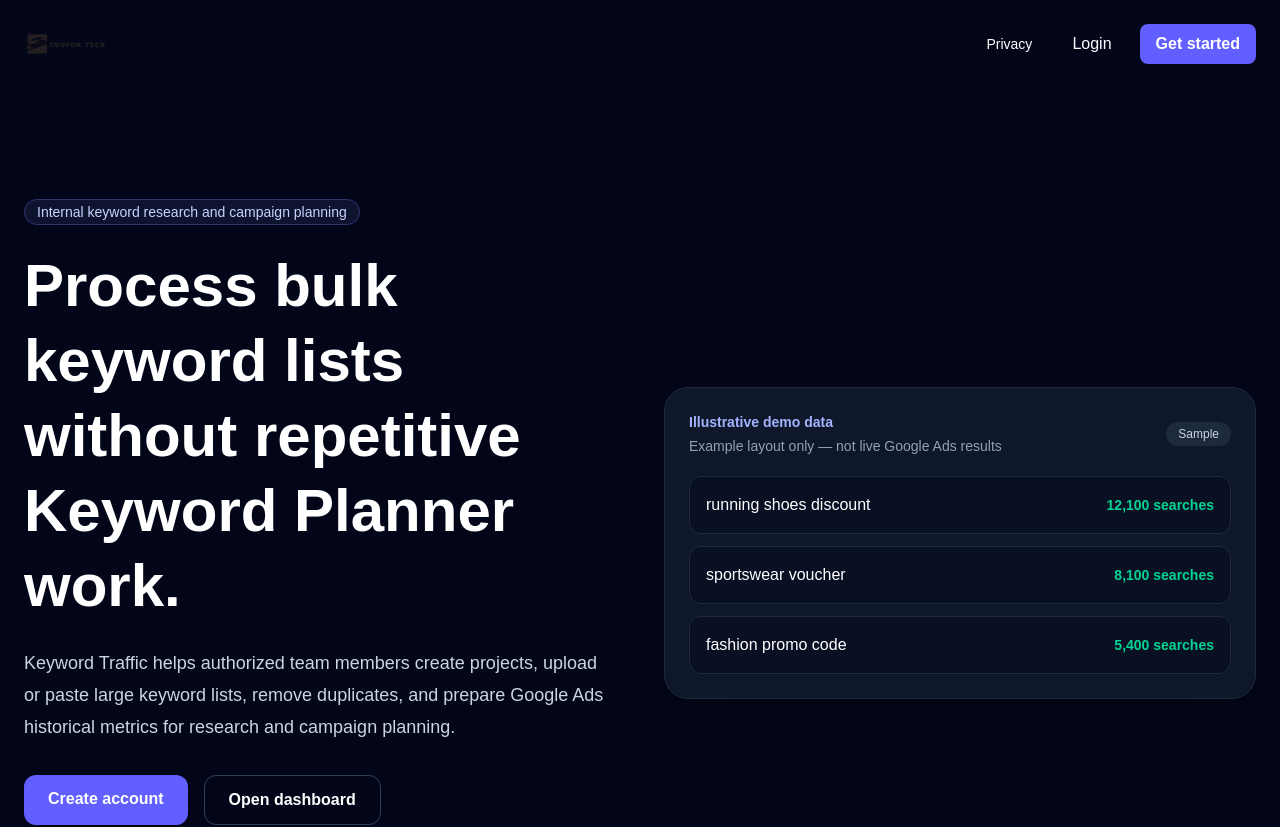
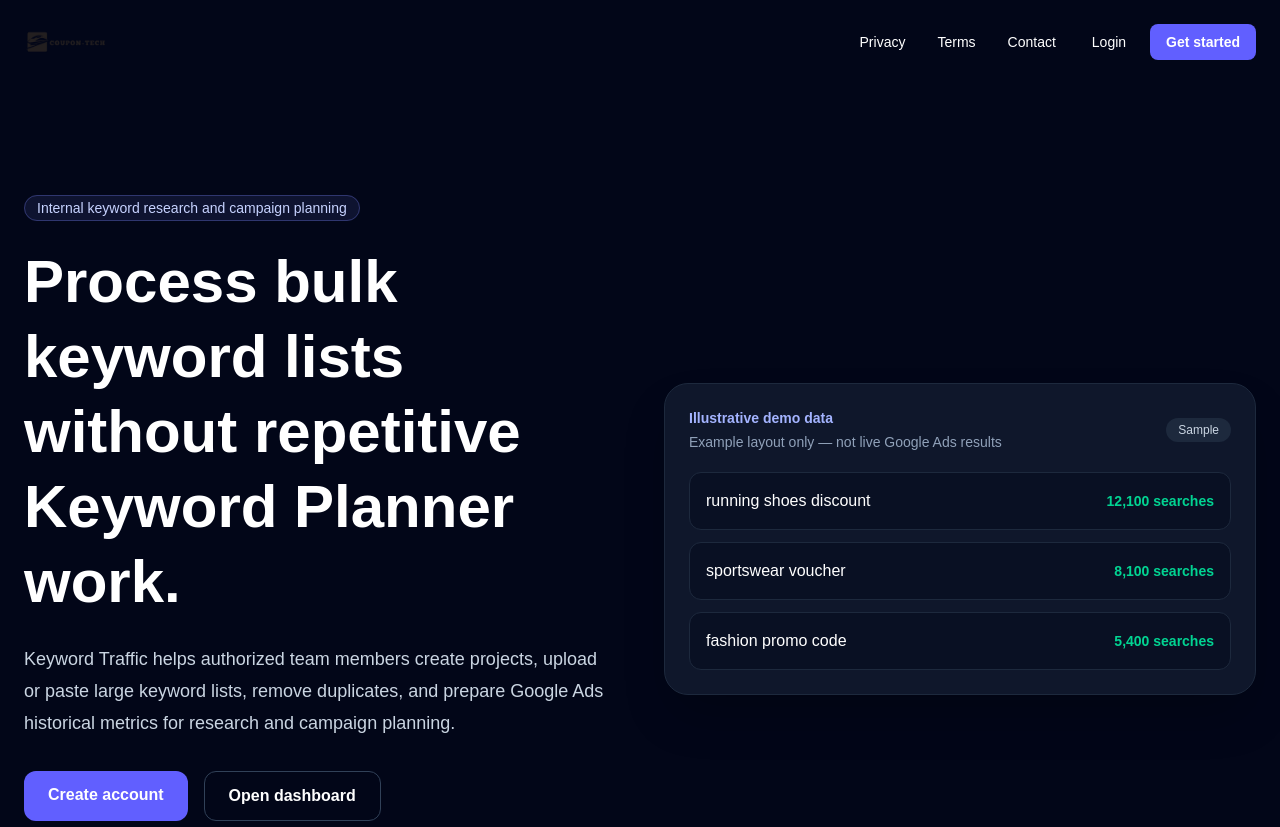
Before and after one commit to farrukhan11/KeywordTraffic, a Next.js app: page / in a window 1280 px wide. Shown: the top 827 px of the page. Built offline with nearby package versions, Linux system fonts and the light colour scheme.

Commit message:
Show legal links in homepage navigation and anchor footer

```diff
--- a/app/page.jsx
+++ b/app/page.jsx
@@ -24,25 +24,31 @@ const demoKeywords = [
 
 export default function Home() {
   return (
-    <main className="min-h-screen bg-slate-950 text-white">
-      <nav className="mx-auto flex max-w-7xl items-center justify-between px-6 py-6">
+    <main className="flex min-h-screen flex-col bg-slate-950 text-white">
+      <nav className="mx-auto flex w-full max-w-7xl items-center justify-between px-6 py-6">
         <Link href="/">
           <img src="/Coupon-tech.png" alt="Coupon Tech Logo" className="h-8 w-auto" />
         </Link>
-        <div className="flex items-center gap-2 sm:gap-3">
-          <Link className="hidden rounded-lg px-3 py-2 text-sm text-slate-300 hover:text-white sm:block" href="/privacy">
+        <div className="flex items-center gap-1 sm:gap-2">
+          <Link className="hidden rounded-lg px-3 py-2 text-sm text-slate-300 hover:text-white md:block" href="/privacy">
             Privacy
           </Link>
-          <Link className="rounded-lg px-4 py-2 text-slate-300 hover:text-white" href="/login">
+          <Link className="hidden rounded-lg px-3 py-2 text-sm text-slate-300 hover:text-white md:block" href="/terms">
+            Terms
+          </Link>
+          <Link className="hidden rounded-lg px-3 py-2 text-sm text-slate-300 hover:text-white md:block" href="/contact">
+            Contact
+          </Link>
+          <Link className="rounded-lg px-3 py-2 text-sm text-slate-300 hover:text-white sm:px-4" href="/login">
             Login
           </Link>
-          <Link className="rounded-lg bg-indigo-500 px-4 py-2 font-semibold hover:bg-indigo-400" href="/register">
+          <Link className="rounded-lg bg-indigo-500 px-3 py-2 text-sm font-semibold hover:bg-indigo-400 sm:px-4" href="/register">
             Get started
           </Link>
         </div>
       </nav>
 
-      <section className="mx-auto grid max-w-7xl gap-12 px-6 py-20 lg:grid-cols-2 lg:items-center lg:py-28">
+      <section className="mx-auto grid w-full max-w-7xl gap-12 px-6 py-20 lg:grid-cols-2 lg:items-center lg:py-28">
         <div>
           <span className="rounded-full border border-indigo-400/30 bg-indigo-400/10 px-3 py-1 text-sm text-indigo-200">
             Internal keyword research and campaign planning
@@ -103,7 +109,7 @@ export default function Home() {
         </div>
       </section>
 
-      <section className="mx-auto grid max-w-7xl gap-8 px-6 py-20 lg:grid-cols-2">
+      <section className="mx-auto grid w-full max-w-7xl gap-8 px-6 py-20 lg:grid-cols-2">
         <div className="rounded-3xl border border-slate-800 bg-slate-900 p-8">
           <h2 className="text-2xl font-bold">Designed for authorized internal users</h2>
           <p className="mt-4 leading-8 text-slate-300">
```
